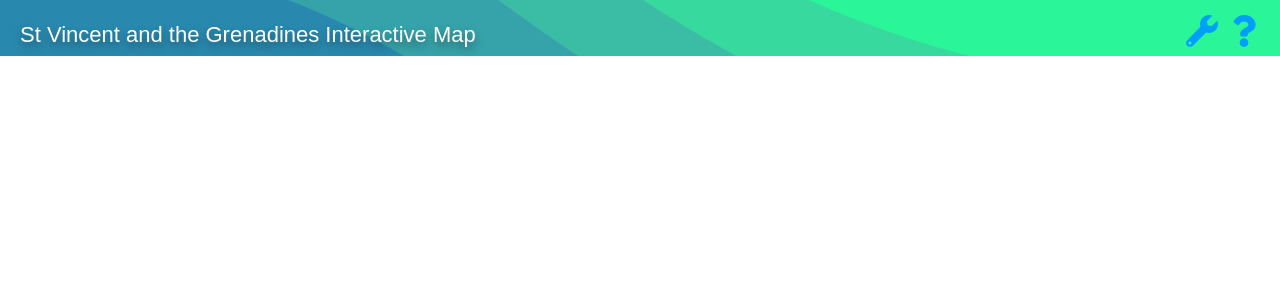
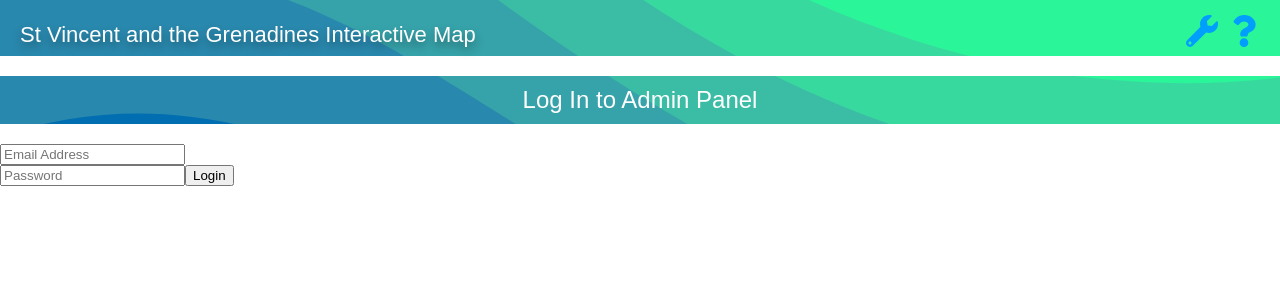
Before and after one commit to Red-Hex/st-vincent-v2-interactive-map, a React (Create React App) app in the folder client/: page /login in a window 1280 px wide. Shown: the top 300 px of the page. Built offline with nearby package versions, Linux system fonts and the light colour scheme; what react-google-maps would draw is missing.

Commit message:
Initial Login page setup

```diff
--- a/client/src/App.js
+++ b/client/src/App.js
@@ -6,6 +6,7 @@ import Map from "./components/Map";
 import MarkerModal from "./components/MarkerModal";
 import Nav from "./components/Nav";
 import Help from "./components/Help";
+import Login from './components/Login';
 import Admin from "./components/Admin";
 
 import './css/App.css';
@@ -26,7 +27,10 @@ function App() {
         <Nav></Nav>
         <Map setShowModal={setModalLocation}></Map>
       </Route>
-      <Route path="/admin">
+      <Route path="/login">
+        <Login setShowModal={setShowModal}></Login>
+      </Route>
+      <Route path='/admin'>
         <Admin setShowModal={setShowModal}></Admin>
       </Route>
     </Router>
--- a/client/src/components/Header.js
+++ b/client/src/components/Header.js
@@ -12,14 +12,16 @@ const Header = ({setShowModal}) => {
     if (location.pathname !== "/") {
         return (
             <header>
-                <h3>St Vincent and the Grenadines Interactive Map</h3>
+                <Link to='/map'>
+                    <h3>St Vincent and the Grenadines Interactive Map</h3>
+                </Link>
                 <div className="icons">
                     <div onClick={() => setShowModal(true)}>
                         <IconContext.Provider value= {{ size: "2em", color:"#009EFD", className:"Help"}} >
                             <FaQuestion></FaQuestion>
                         </IconContext.Provider>
                     </div>
-                    <Link to="/admin">
+                    <Link to="/login">
                         <IconContext.Provider value= {{ size: "2em", color:"#009EFD", className:"Admin"}}>
                             <FaWrench></FaWrench>
                         </IconContext.Provider>
--- /dev/null
+++ b/client/src/components/Login.js
@@ -0,0 +1,52 @@
+import React, { Fragment, useState } from 'react';
+import { Link } from 'react-router-dom';
+
+const Login = () => {
+    const [formData, setFormData] = useState({
+        email: '',
+        password: ''
+    });
+
+    const { email, password } = formData;
+
+    const onChange = e =>
+        setFormData({ ...formData, [e.target.name]: e.target.value });
+
+    const onSubmit = async e => {
+        e.preventDefault();
+            console.log('Success')
+    }
+    return (
+        <Fragment>
+            <h2 class="title">Log In to Admin Panel</h2>
+            <form className='login' onSubmit={e => onSubmit(e)}>
+                <div className='form-group'>
+                    <input
+                        type='email'
+                        placeholder='Email Address'
+                        name='email'
+                        vaule={email}
+                        onChange={e => onChange(e)}
+                        required
+                    />
+                </div>
+                <div className='form-group'>
+                    <input
+                        type='password'
+                        placeholder='Password'
+                        name='password'
+                        vaule={password}
+                        onChange={e => onChange(e)}
+                        required
+                    />
+                    <input
+                        type='submit'
+                        value='Login'
+                    />
+                </div>
+            </form>
+        </Fragment>
+    )
+}
+
+export default Login;
--- a/client/src/css/Header.css
+++ b/client/src/css/Header.css
@@ -13,6 +13,7 @@ header h3 {
     font-size: 22px;
     margin-left: 20px;
     width:70vw;
+    color: #fff;
 }
 .icons {
     width:30vw;
--- a/package.json
+++ b/package.json
@@ -6,7 +6,8 @@
   "scripts": {
     "start": "node server",
     "server": "nodemon server",
-    "dev": "concurrently \"npm run server\" \"cd ./client ; react-scripts start\""
+    "client": "npm start --prefix client",
+    "dev": "concurrently \"npm run server\" \"npm run client\""
   },
   "repository": {
     "type": "git",
```
Also changed, not shown: 1 other file (tests, documents, lock files or other folders).
